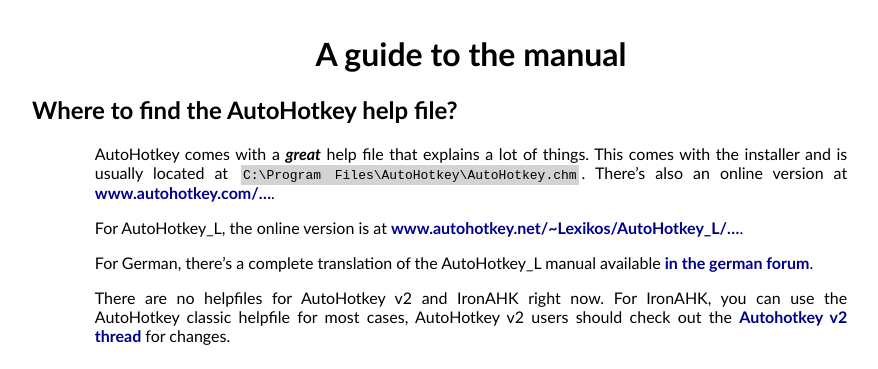
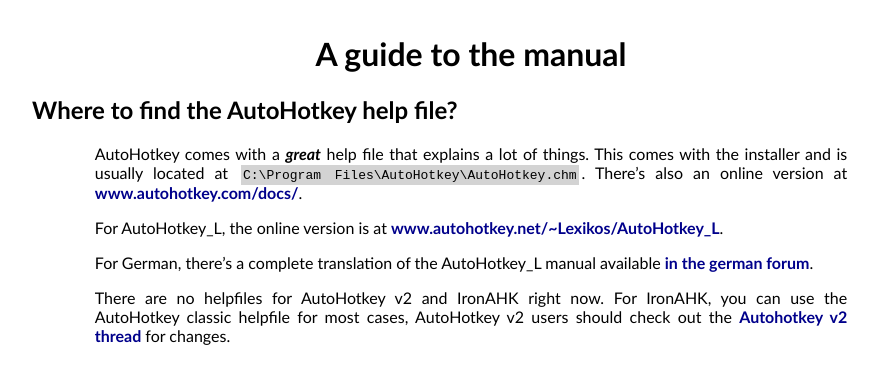
Before and after one commit to maul-esel/ahkbook, a Jekyll site: the page built from en/_posts/2011-11-03-Guide-Manual.markdown, in a window 1280 px wide. Shown: the top 369 px of the page, without its empty margins (169-1047 px from the left). Built offline with Jekyll 4.4.1, drawn with Linux system fonts in a browser that asks for light colours.

Commit message:
correct links

```diff
--- a/en/_posts/2011-11-03-Guide-Manual.markdown
+++ b/en/_posts/2011-11-03-Guide-Manual.markdown
@@ -7,13 +7,13 @@ permalink: /en/Guide-Manual.html
 # A guide to the manual
 
 ## Where to find the AutoHotkey help file?
-AutoHotkey comes with a ***great*** help file that explains a lot of things. This comes with the installer and is usually located at `C:\Program Files\AutoHotkey\AutoHotkey.chm`. There's also an online version at [www.autohotkey.com/...](http://www.autohotkey.com/...).
+AutoHotkey comes with a ***great*** help file that explains a lot of things. This comes with the installer and is usually located at `C:\Program Files\AutoHotkey\AutoHotkey.chm`. There's also an online version at [www.autohotkey.com/docs/](http://www.autohotkey.com/docs/).
 
-For AutoHotkey\_L, the online version is at [www.autohotkey.net/~Lexikos/AutoHotkey_L/...](http://www.autohotkey.net/~Lexikos/AutoHotkey_L/...).
+For AutoHotkey\_L, the online version is at [www.autohotkey.net/~Lexikos/AutoHotkey_L](http://www.autohotkey.net/~Lexikos/AutoHotkey_L/).
 
 For German, there's a complete translation of the AutoHotkey_L manual available [in the german forum](http://de.autohotkey.com/forum/viewtopic.php?t=8861).
 
-There are no helpfiles for AutoHotkey v2 and IronAHK right now. For IronAHK, you can use the AutoHotkey classic helpfile for most cases, AutoHotkey v2 users should check out the [Autohotkey v2 thread]() for changes.
+There are no helpfiles for AutoHotkey v2 and IronAHK right now. For IronAHK, you can use the AutoHotkey classic helpfile for most cases, AutoHotkey v2 users should check out the [Autohotkey v2 thread](http://www.autohotkey.com/forum/topic70266.html) for changes.
 
 ## How to use the help file
 Running the above file gives you the usual WindowsHelp window. You can navigate to the right using the `content` tree, entering keywords in the `index` or the `search` tab, and save the most used pages in the `Favorites` tab.
```
